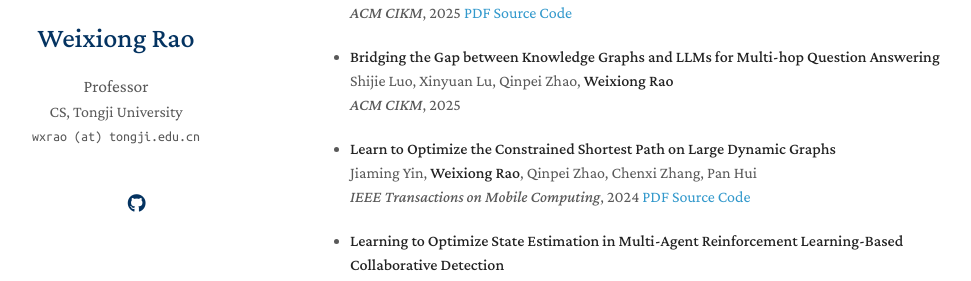
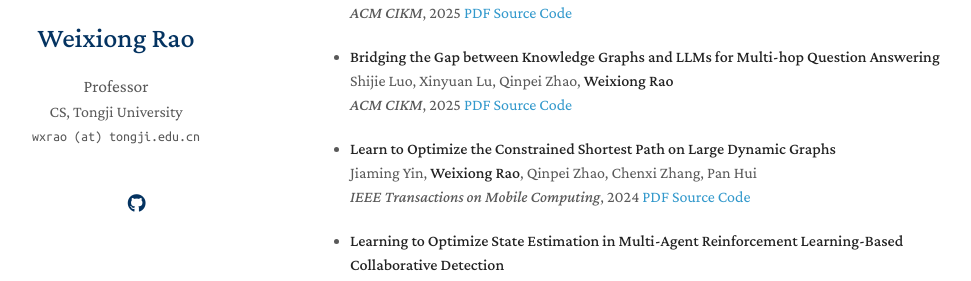
Before and after one commit to wxrao/wxrao.github.io, a Jekyll site: the page built from index.md, in a window 1280 px wide and 900 px high, scrolled down 984 px. Shown: the part 164-445 px from the top of the window, without its empty margins (160-1131 px from the left). Built offline with Jekyll 4.4.1, drawn with Linux system fonts in a browser that asks for light colours; a style sheet for code colours, icons or effects is not loaded; our own code applies the rules of GitHub Pages for plain Markdown files.

Commit message:
Update index.md

```diff
--- a/index.md
+++ b/index.md
@@ -35,7 +35,7 @@ I am looking for motivated **Ph.D. and Master students** interested in spatio-te
 
 - **Bridging the Gap between Knowledge Graphs and LLMs for Multi-hop Question Answering**
   Shijie Luo, Xinyuan Lu, Qinpei Zhao, **Weixiong Rao**
-  *ACM CIKM*, 2025
+  *ACM CIKM*, 2025 [PDF](https://dl.acm.org/doi/10.1145/3746252.3760973) [Source Code](https://github.com/tongjimobiml/BrikQA)
 
 - **Learn to Optimize the Constrained Shortest Path on Large Dynamic Graphs**
   Jiaming Yin, **Weixiong Rao**, Qinpei Zhao, Chenxi Zhang, Pan Hui
```
